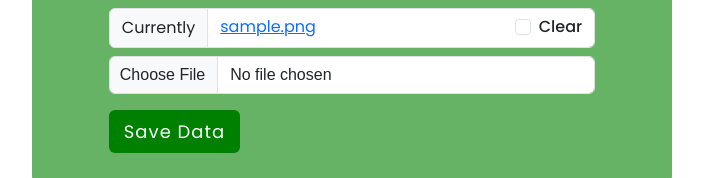
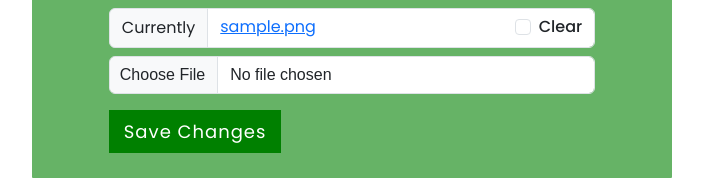
Before and after one commit to Asparaghost/cmi_profiling, a Django app: page /Researchers/1 in a window 1280 px wide. Shown: the part 1180-1358 px from the top of the page, without its empty margins (288-991 px from the left). Run offline with Django 4.2, Linux system fonts and the light colour scheme; the visitor is signed in with stand-in values (Sample User, id 1); tables that the repository leaves empty hold one stand-in row (values such as "Sample post"); some libraries are stand-ins or nearby versions.

Commit message:
Data to Changes

```diff
--- a/commodity/templates/commodity/edit.html
+++ b/commodity/templates/commodity/edit.html
@@ -24,7 +24,7 @@
             {% csrf_token %}
 
             {{ form|crispy }}
-            <input type="submit" name="Save Data" value="Save Data" class="btn">
+            <input type="submit" name="Save Data" value="Save Changes" class="btn">
         </form>
 
         <script>
--- a/consortium/templates/consortium/edit.html
+++ b/consortium/templates/consortium/edit.html
@@ -24,7 +24,7 @@
             {% csrf_token %}
 
             {{ form|crispy }}
-            <input type="submit" name="Save Data" value="Save Data" class="btn">
+            <input type="submit" name="Save Data" value="Save Changes" class="btn">
         </form>
 
         <script>
--- a/program/templates/program/edit.html
+++ b/program/templates/program/edit.html
@@ -24,7 +24,7 @@
             {% csrf_token %}
 
             {{ form|crispy }}
-            <input type="submit" name="Save Data" value="Save Data" class="btn">
+            <input type="submit" name="Save Data" value="Save Changes" class="btn">
         </form>
 
         <script>
--- a/project/templates/project/edit.html
+++ b/project/templates/project/edit.html
@@ -24,7 +24,7 @@
             {% csrf_token %}
 
             {{ form|crispy }}
-            <input type="submit" name="Save Data" value="Save Data" class="btn">
+            <input type="submit" name="Save Data" value="Save Changes" class="btn">
         </form>
 
         <script>
--- a/secretariat/templates/secretariat/edit.html
+++ b/secretariat/templates/secretariat/edit.html
@@ -24,7 +24,7 @@
             {% csrf_token %}
 
             {{ form|crispy }}
-            <input type="submit" name="Save Data" value="Save Data" class="btn">
+            <input type="submit" name="Save Data" value="Save Changes" class="btn">
         </form>
 
         <script>
--- a/static/css/add_edit.css
+++ b/static/css/add_edit.css
@@ -47,6 +47,7 @@ h3{
     padding: 8px 15px;
     background-color: #008000;
     text-decoration: none;
+    border-radius: 0px;
 }
 
 .add_form .skip{
--- a/sub/templates/sub/edit_iec.html
+++ b/sub/templates/sub/edit_iec.html
@@ -24,7 +24,7 @@
             {% csrf_token %}
 
             {{ form|crispy }}
-            <input type="submit" name="Save Data" value="Save Data" class="btn">
+            <input type="submit" name="Save Data" value="Save Changes" class="btn">
         </form>
 
         <script>
--- a/sub/templates/sub/edit_priorityarea.html
+++ b/sub/templates/sub/edit_priorityarea.html
@@ -24,7 +24,7 @@
             {% csrf_token %}
 
             {{ form|crispy }}
-            <input type="submit" name="Save Data" value="Save Data" class="btn">
+            <input type="submit" name="Save Data" value="Save Changes" class="btn">
         </form>
 
         <script>
--- a/sub/templates/sub/edit_programbudget.html
+++ b/sub/templates/sub/edit_programbudget.html
@@ -24,7 +24,7 @@
             {% csrf_token %}
 
             {{ form|crispy }}
-            <input type="submit" name="Save Data" value="Save Data" class="btn">
+            <input type="submit" name="Save Data" value="Save Changes" class="btn">
         </form>
 
         <script>
--- a/sub/templates/sub/edit_projectimp.html
+++ b/sub/templates/sub/edit_projectimp.html
@@ -24,7 +24,7 @@
             {% csrf_token %}
 
             {{ form|crispy }}
-            <input type="submit" name="Save Data" value="Save Data" class="btn">
+            <input type="submit" name="Save Data" value="Save Changes" class="btn">
         </form>
 
         <script>
--- a/sub/templates/sub/edit_projectoutput.html
+++ b/sub/templates/sub/edit_projectoutput.html
@@ -24,7 +24,7 @@
             {% csrf_token %}
 
             {{ form|crispy }}
-            <input type="submit" name="Save Data" value="Save Data" class="btn">
+            <input type="submit" name="Save Data" value="Save Changes" class="btn">
         </form>
 
         <script>
--- a/sub/templates/sub/edit_researcher.html
+++ b/sub/templates/sub/edit_researcher.html
@@ -24,7 +24,7 @@
             {% csrf_token %}
 
             {{ form|crispy }}
-            <input type="submit" name="Save Data" value="Save Data" class="btn">
+            <input type="submit" name="Save Data" value="Save Changes" class="btn">
         </form>
 
         <script>
--- a/sub/templates/sub/edit_sdg.html
+++ b/sub/templates/sub/edit_sdg.html
@@ -24,7 +24,7 @@
             {% csrf_token %}
 
             {{ form|crispy }}
-            <input type="submit" name="Save Data" value="Save Data" class="btn">
+            <input type="submit" name="Save Data" value="Save Changes" class="btn">
         </form>
 
         <script>
--- a/sub/templates/sub/edit_stakeholder.html
+++ b/sub/templates/sub/edit_stakeholder.html
@@ -24,7 +24,7 @@
             {% csrf_token %}
 
             {{ form|crispy }}
-            <input type="submit" name="Save Data" value="Save Data" class="btn">
+            <input type="submit" name="Save Data" value="Save Changes" class="btn">
         </form>
 
         <script>
```
